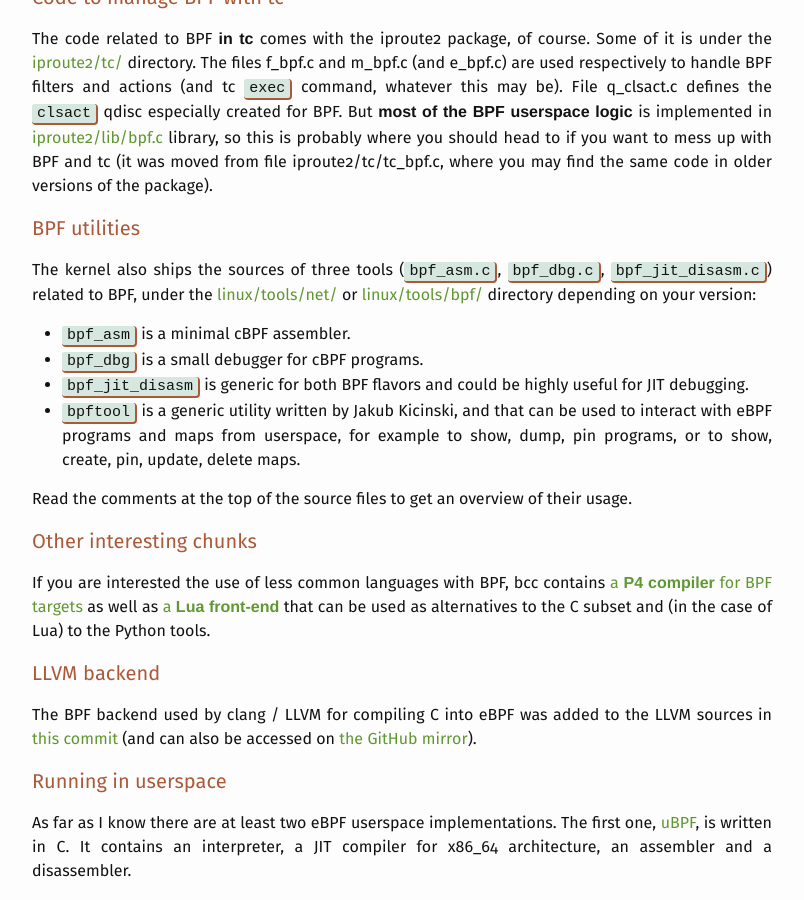
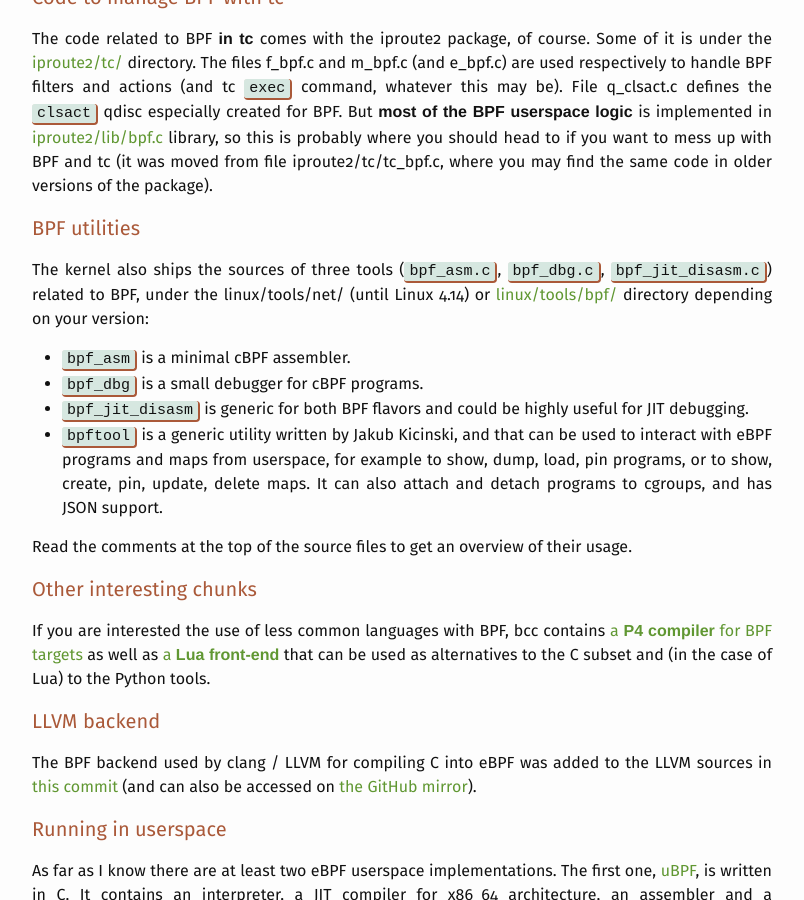
Before and after one commit to qmonnet/whirl-offload, a Jekyll site: the page built from _posts/2016-09-01-dive-into-bpf.md, in a window 1280 px wide and 900 px high, scrolled down 12369 px. Shown: the whole window, without its empty margins (238-1042 px from the left). Built offline with Jekyll 4.4.1, drawn with Linux system fonts in a browser that asks for light colours; some web fonts are replaced; some of the changed text lies outside the part shown.

Commit message:
posts/BPF_resources: fix some outdated URLs
Fix some URLs that are no longer valid, based on the report from
@zoidbergwill at https://github.com/zoidbergwill/awesome-ebpf/pull/3 .
Thanks!

```diff
--- a/_posts/2016-09-01-dive-into-bpf.md
+++ b/_posts/2016-09-01-dive-into-bpf.md
@@ -118,7 +118,7 @@
   (Brendan Gregg, January 2017):<br />
   Mostly about the tracing use cases.
 
-* [_Linux BPF Superpowers_](http://fr.slideshare.net/brendangregg/linux-bpf-superpowers)
+* [_Linux BPF Superpowers_](http://www.slideshare.net/brendangregg/linux-bpf-superpowers)
   (Brendan Gregg, March 2016):<br />
   With a first part on the use of **flame graphs**.
 
@@ -296,7 +296,7 @@
   is one of the core maintainers of Open vSwitch. In this case, John Fastabend
   is interviewed.
 
-* [_P4, EBPF and Linux TC Offload_](http://open-nfp.org/media/pdfs/Open_NFP_P4_EBPF_Linux_TC_Offload_FINAL.pdf)
+* [_P4, EBPF and Linux TC Offload_](https://open-nfp.org/m/documents/Open_NFP_P4_EBPF_Linux_TC_Offload_FINAL_5JHLETS.pdf)
   (Dinan Gunawardena and Jakub Kicinski, August 2016):<br />
   Another presentation on **P4**, with some elements related to eBPF hardware
   offload on Netronome's **NFP** (Network Flow Processor) architecture.
@@ -741,7 +741,7 @@
 
 The kernel also ships the sources of three tools (`bpf_asm.c`, `bpf_dbg.c`,
 `bpf_jit_disasm.c`) related to BPF, under the
-[linux/tools/net/](https://git.kernel.org/cgit/linux/kernel/git/torvalds/linux.git/tree/tools/net)
+linux/tools/net/ (until Linux 4.14)
 or
 [linux/tools/bpf/](https://git.kernel.org/pub/scm/linux/kernel/git/davem/net-next.git/tree/tools/bpf)
 directory depending on your version:
@@ -752,7 +752,8 @@
   for JIT debugging.
 * `bpftool` is a generic utility written by Jakub Kicinski, and that can be
   used to interact with eBPF programs and maps from userspace, for example to
-  show, dump, pin programs, or to show, create, pin, update, delete maps.
+  show, dump, load, pin programs, or to show, create, pin, update, delete maps.
+  It can also attach and detach programs to cgroups, and has JSON support.
 
 Read the comments at the top of the source files to get an overview of their
 usage.
```
Also changed, not shown: other parts of _posts/2016-09-01-dive-into-bpf.md (+1 -1 lines).
